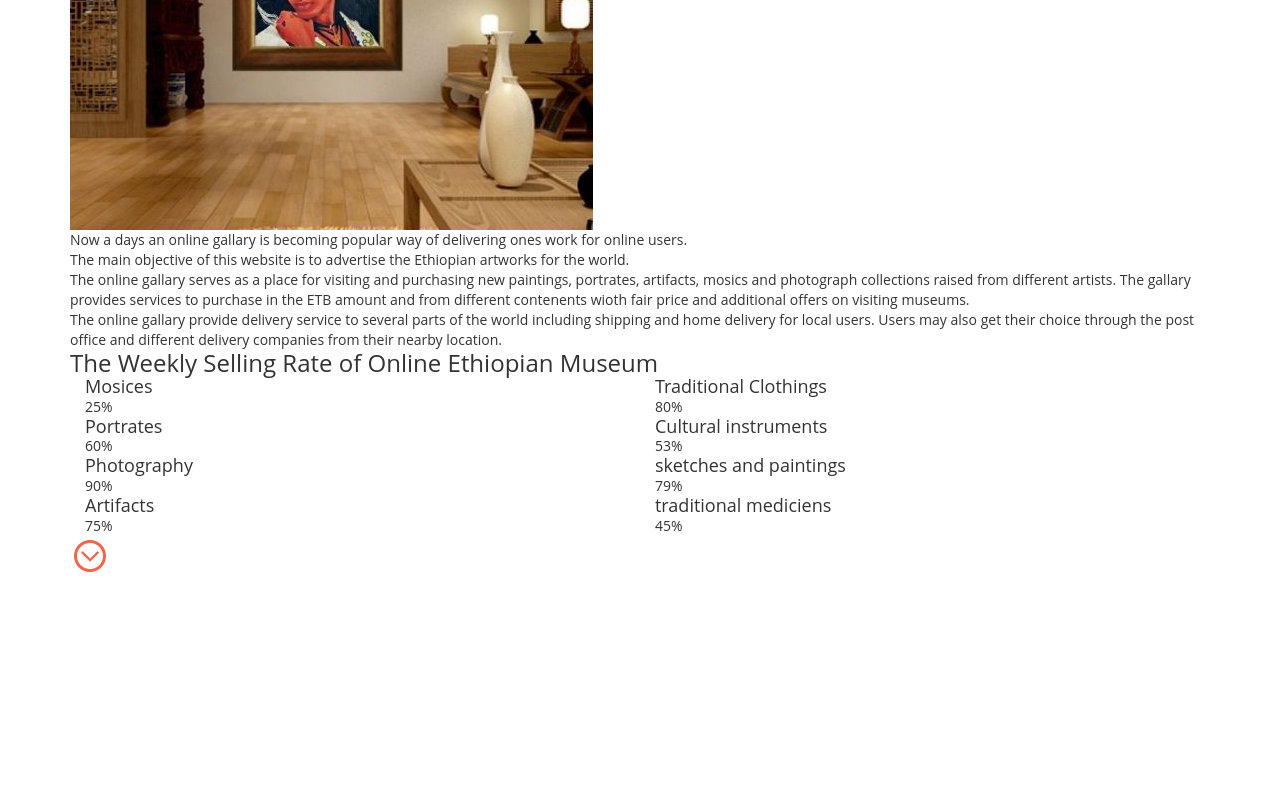
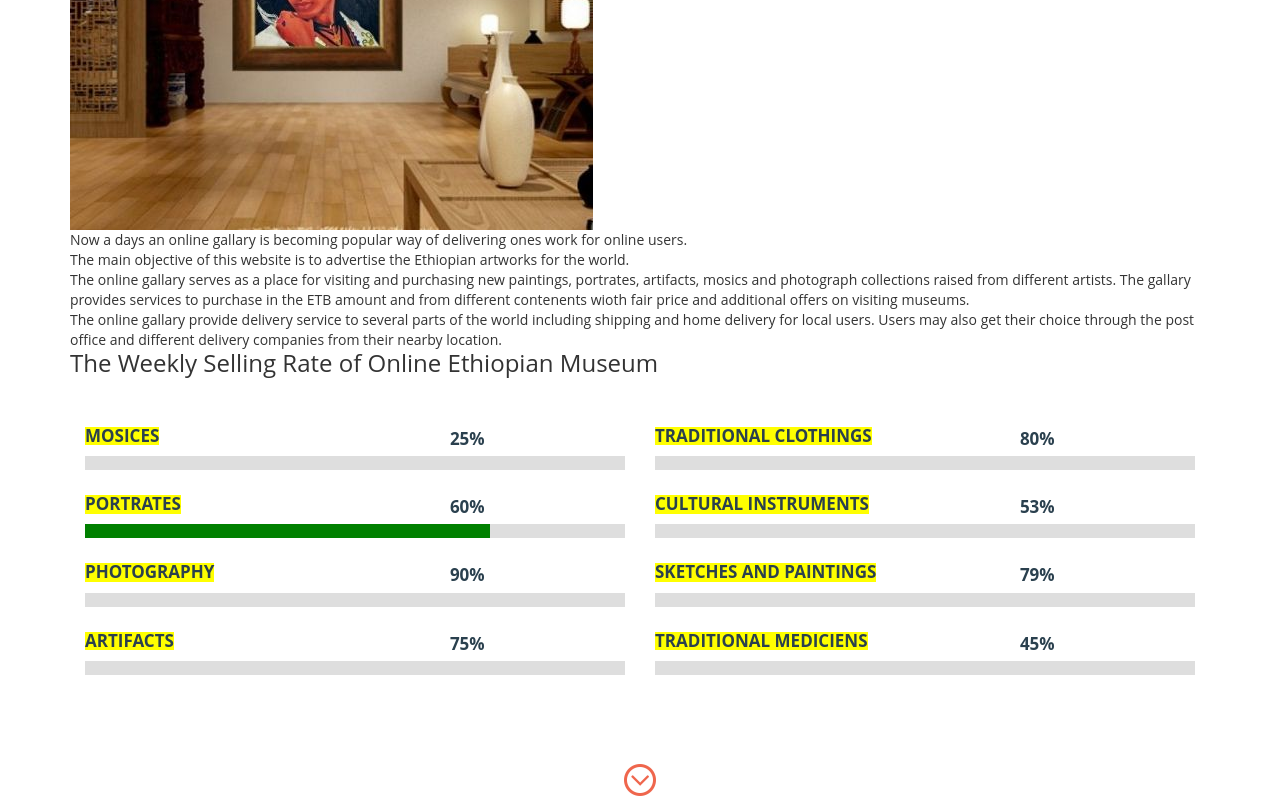
Before and after one commit to SamBez/SE-Tools-Team-project, a plain HTML site: page index.html in a window 1280 px wide. Shown: the part 1227-2027 px from the top of the page. Before the commit the page ends 1803 px from the top, so only its background shows below. Drawn offline with Linux system fonts and the light colour scheme.

Commit message:
Update style.css
added styles for my part

```diff
--- a/css/style.css
+++ b/css/style.css
@@ -1,7 +1,3 @@
-/*--
-Author: Template Stock
-Author URL: http://templatestock.co
---*/
 
 body a {
     transition: 0.5s all;
@@ -225,3 +221,49 @@ ul.wmuSliderPagination {
     width: 23%;
     float: left;
 }
+.arrow1 {
+    padding-top: 30px;
+    text-align: center;
+}
+.about-sectiongrids {
+    padding: 40px 0px;
+}
+
+.polls {
+    padding: 10px 0;
+}
+
+.poll-desc {
+    float: left;
+    background-color: yellow;
+}
+
+.poll-desc h4 {
+    font-size: 17px;
+    color: #2a404e;
+    font-weight: bold;
+    text-transform: uppercase;
+}
+
+.percentage {
+    float: right;
+    margin-right: 26%
+}
+
+.percentage p {
+    font-size: 17px;
+    color: #2a404e;
+    font-weight: bold;
+}
+
+.skills {
+    width: 100%;
+    margin: 5px 0;
+    height: 14px;
+    background: #dedede;
+}
+
+.skills>div {
+    height: 100%;
+    display: block;
+}
```
